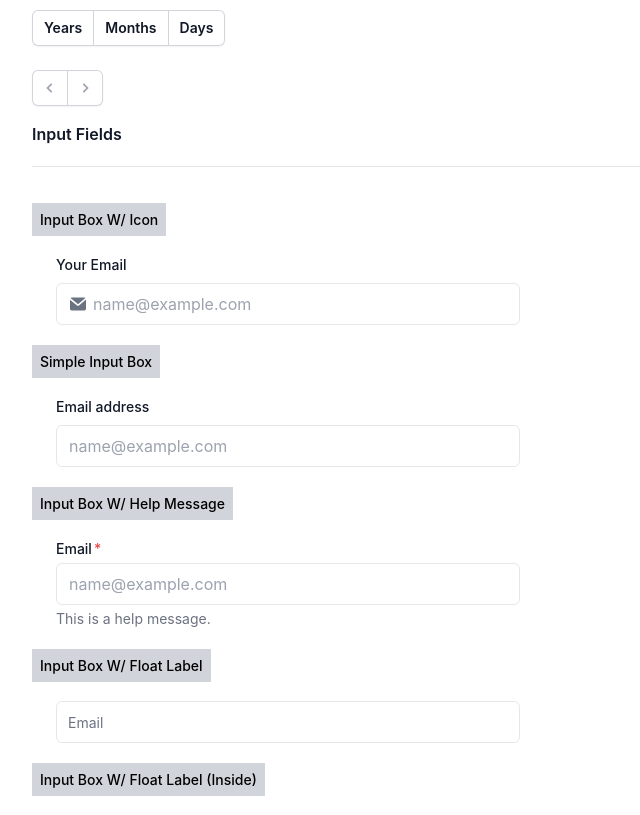
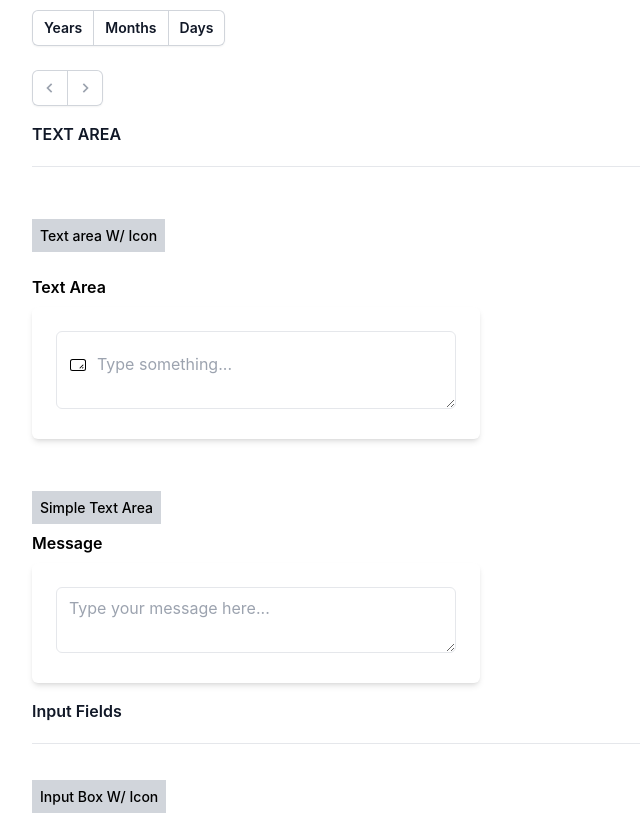
Before and after one commit to TeamFab2023/openui, a React (Create React App) app: page / in a window 1280 px wide. Shown: the part 540-1355 px from the top of the page, without its empty margins (0-640 px from the left). Built offline with nearby package versions, Linux system fonts and the light colour scheme.

Commit message:
textarea work

```diff
--- a/src/App.tsx
+++ b/src/App.tsx
@@ -4,6 +4,7 @@ import './App.css';
 import Alert from './components/Alerts/Alert';
 import Button from './components/Button/Button'
 import InputField from './components/InputFields/InputField';
+import Textarea from './components/Textarea/Textarea';
 
 function App() {
   return (
@@ -20,6 +21,7 @@ function App() {
     </div>
       <Alert />
       <Button />
+      <Textarea />
        <InputField/>
     </div>
     </>
--- /dev/null
+++ b/src/components/Textarea/Textarea.tsx
@@ -0,0 +1,80 @@
+import React from 'react';
+
+const Textarea = () => {
+  return (
+    <>
+
+    <section>
+    <div className="border-b border-gray-200 pb-5 my-4">
+      <h3 className="text-base font-semibold leading-6 text-gray-900 ">TEXT AREA</h3>
+    </div>
+    <br />
+    <div className="mt-4 mb-4">
+    <span className="bg-gray-300 text-black p-2 font-medium text-sm">Text area W/ Icon</span>
+
+      <div className="max-w-lg pt-4 ">
+      <label
+        htmlFor="message"
+        className="block text-base font-semibold text-black-700 mt-3 mb-2"
+      >
+        Text Area
+      </label>
+
+
+      <div className=" max-w-md p-6 bg-white rounded-md shadow-md">
+      <div
+            className="relative  inset-y-0 left-0  pl-3.5 pointer-events-none "
+          >
+            <svg
+            className="absolute  w-5 h-5 mt-6 text-black-500 dark:text-gray-400"
+            aria-hidden="true"
+             xmlns="http://www.w3.org/2000/svg"
+             fill="currentColor"
+             viewBox="0 0 20 16">
+
+  <path d="M0 4.5A2.5 2.5 0 0 1 2.5 2h11A2.5 2.5 0 0 1 16 4.5v7a2.5 2.5 0 0 1-2.5 2.5h-11A2.5 2.5 0 0 1 0 11.5v-7zM2.5 3A1.5 1.5 0 0 0 1 4.5v7A1.5 1.5 0 0 0 2.5 13h11a1.5 1.5 0 0 0 1.5-1.5v-7A1.5 1.5 0 0 0 13.5 3h-11zm10.854 4.646a.5.5 0 0 1 0 .708l-3 3a.5.5 0 0 1-.708-.708l3-3a.5.5 0 0 1 .708 0zm0 2.5a.5.5 0 0 1 0 .708l-.5.5a.5.5 0 0 1-.708-.708l.5-.5a.5.5 0 0 1 .708 0z"/>
+</svg>
+          </div>
+
+      <textarea
+        id="message"
+        name="message"
+
+        className="w-full pr-2 pl-10 pt-5 px-3 py-2 border rounded-md focus:outline-none focus:border-primary-400 focus:ring-2 focus:ring-primary-200 focus:ring-opacity-50"
+        placeholder="Type something..."
+        required
+      ></textarea>
+      </div>
+
+      </div>
+    </div>
+    </section>
+    <br />
+    <section>
+    <div className="mt-4 mb-4">
+    <span className="bg-gray-300 text-black p-2 font-medium text-sm">Simple Text Area </span>
+    <label
+        htmlFor="message"
+        className="block text-base font-semibold text-black-700 mt-3 mb-2"
+      >
+        Message
+      </label>
+    <div className=" max-w-md p-6 bg-white rounded-md shadow-md">
+
+      <textarea
+        id="message"
+        name="message"
+
+        className="w-full px-3 py-2 border rounded-md focus:outline-none focus:border-primary-400 focus:ring-2 focus:ring-primary-200 focus:ring-opacity-50"
+        placeholder="Type your message here..."
+        required
+      ></textarea>
+      </div>
+    </div>
+    </section>
+    </>
+
+  )
+}
+
+export default Textarea;
```
